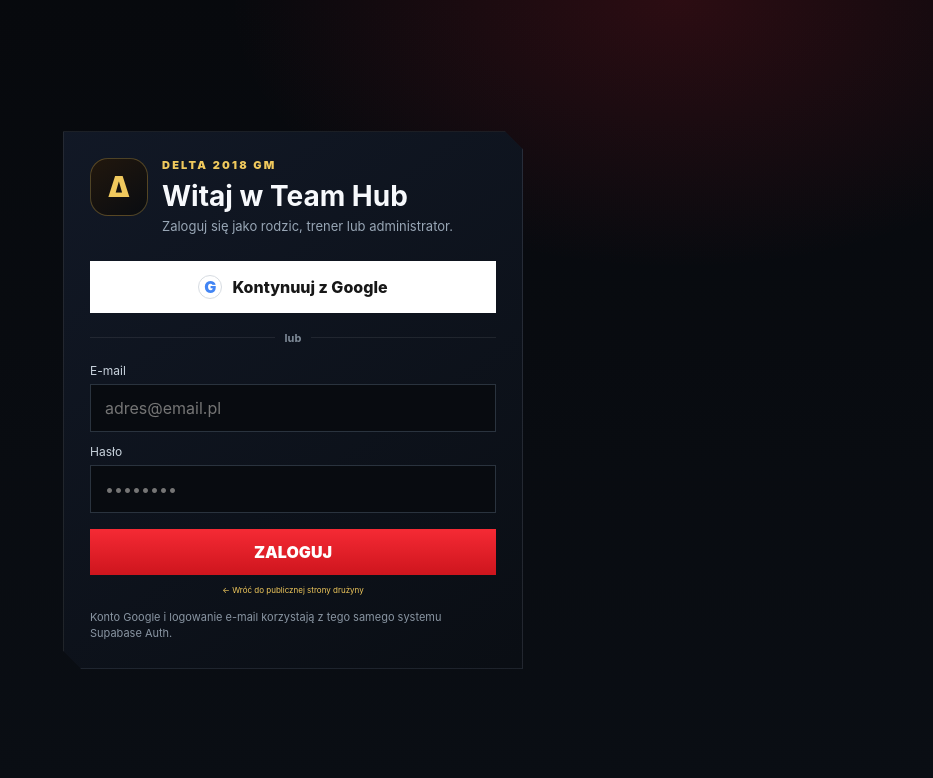
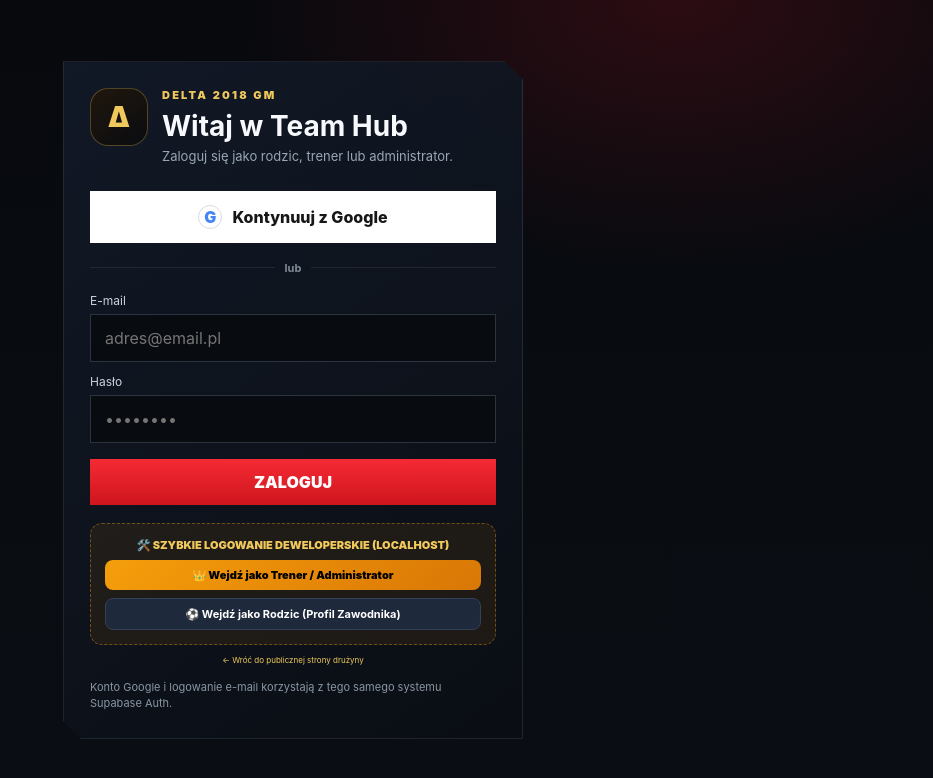
Before and after one commit to Junior190284/DELTA-2028, a Next.js app: page /login in a window 1280 px wide. Shown: the top 778 px of the page, without its empty margins (347-1280 px from the left). Built offline with nearby package versions, Linux system fonts and the light colour scheme; no server answers.

Commit message:
feat(auth): add 1-click developer test login for localhost

```diff
--- a/app/login/page.tsx
+++ b/app/login/page.tsx
@@ -84,6 +84,45 @@ export default function LoginPage() {
 
         <button className="login-primary" onClick={signIn}>ZALOGUJ</button>
 
+        {/* Localhost / Dev Quick Login Box */}
+        <div style={{ marginTop: 18, padding: 14, borderRadius: 12, background: "rgba(245, 158, 11, 0.08)", border: "1px dashed rgba(245, 158, 11, 0.4)" }}>
+          <div style={{ fontSize: 11, fontWeight: 900, color: "#f1c95c", marginBottom: 8, textAlign: "center", textTransform: "uppercase" }}>
+            🛠️ Szybkie logowanie deweloperskie (Localhost)
+          </div>
+          <div style={{ display: "flex", gap: 8, flexDirection: "column" }}>
+            <button
+              type="button"
+              onClick={async () => {
+                setMsg("Logowanie jako Administrator/Trener…");
+                await fetch("/api/auth/dev-login", {
+                  method: "POST",
+                  headers: { "Content-Type": "application/json" },
+                  body: JSON.stringify({ role: "admin" })
+                });
+                window.location.href = "/dashboard";
+              }}
+              style={{ padding: "8px 12px", borderRadius: 8, background: "linear-gradient(135deg, #f59e0b, #d97706)", border: "none", color: "#000", fontWeight: 900, fontSize: 11, cursor: "pointer" }}
+            >
+              👑 Wejdź jako Trener / Administrator
+            </button>
+            <button
+              type="button"
+              onClick={async () => {
+                setMsg("Logowanie jako Rodzic…");
+                await fetch("/api/auth/dev-login", {
+                  method: "POST",
+                  headers: { "Content-Type": "application/json" },
+                  body: JSON.stringify({ role: "parent" })
+                });
+                window.location.href = "/dashboard";
+              }}
+              style={{ padding: "8px 12px", borderRadius: 8, background: "#1e293b", border: "1px solid #334155", color: "#fff", fontWeight: 700, fontSize: 11, cursor: "pointer" }}
+            >
+              ⚽ Wejdź jako Rodzic (Profil Zawodnika)
+            </button>
+          </div>
+        </div>
+
         <a href="/" className="login-public-back">← Wróć do publicznej strony drużyny</a>
 
         <div className="login-note">
--- a/lib/current-profile.ts
+++ b/lib/current-profile.ts
@@ -1,11 +1,42 @@
 import { createClient } from "@/lib/supabase/server";
 import { createAdminClient } from "@/lib/supabase/admin";
+import { cookies } from "next/headers";
 
 export async function getCurrentProfile() {
   const supabase = await createClient();
   const { data: { user }, error: userError } = await supabase.auth.getUser();
 
   if (userError || !user) {
+    // Development / Localhost fallback if dev user cookie is set
+    try {
+      const cookieStore = await cookies();
+      const devRole = cookieStore.get("delta_dev_user")?.value;
+      if (devRole) {
+        const admin = createAdminClient();
+        const { data: profile } = await admin
+          .from("profiles")
+          .select("id,role,display_name")
+          .eq("role", devRole)
+          .limit(1)
+          .maybeSingle();
+
+        if (profile) {
+          return {
+            user: { id: profile.id, email: `${devRole}@delta.local` } as any,
+            profile,
+            error: null
+          };
+        } else {
+          // If no profile exists for this role, return a generic dev profile
+          return {
+            user: { id: "dev_admin_user", email: "admin@delta.local" } as any,
+            profile: { id: "dev_admin_user", role: devRole, display_name: devRole === "admin" ? "Trener / Administrator (Dev)" : "Rodzic (Dev)" },
+            error: null
+          };
+        }
+      }
+    } catch {}
+
     return { user: null, profile: null, error: userError?.message || "Not authenticated" };
   }
 
```
Also changed, not shown: app/api/auth/dev-login/route.ts (added, +22 -0 lines).
